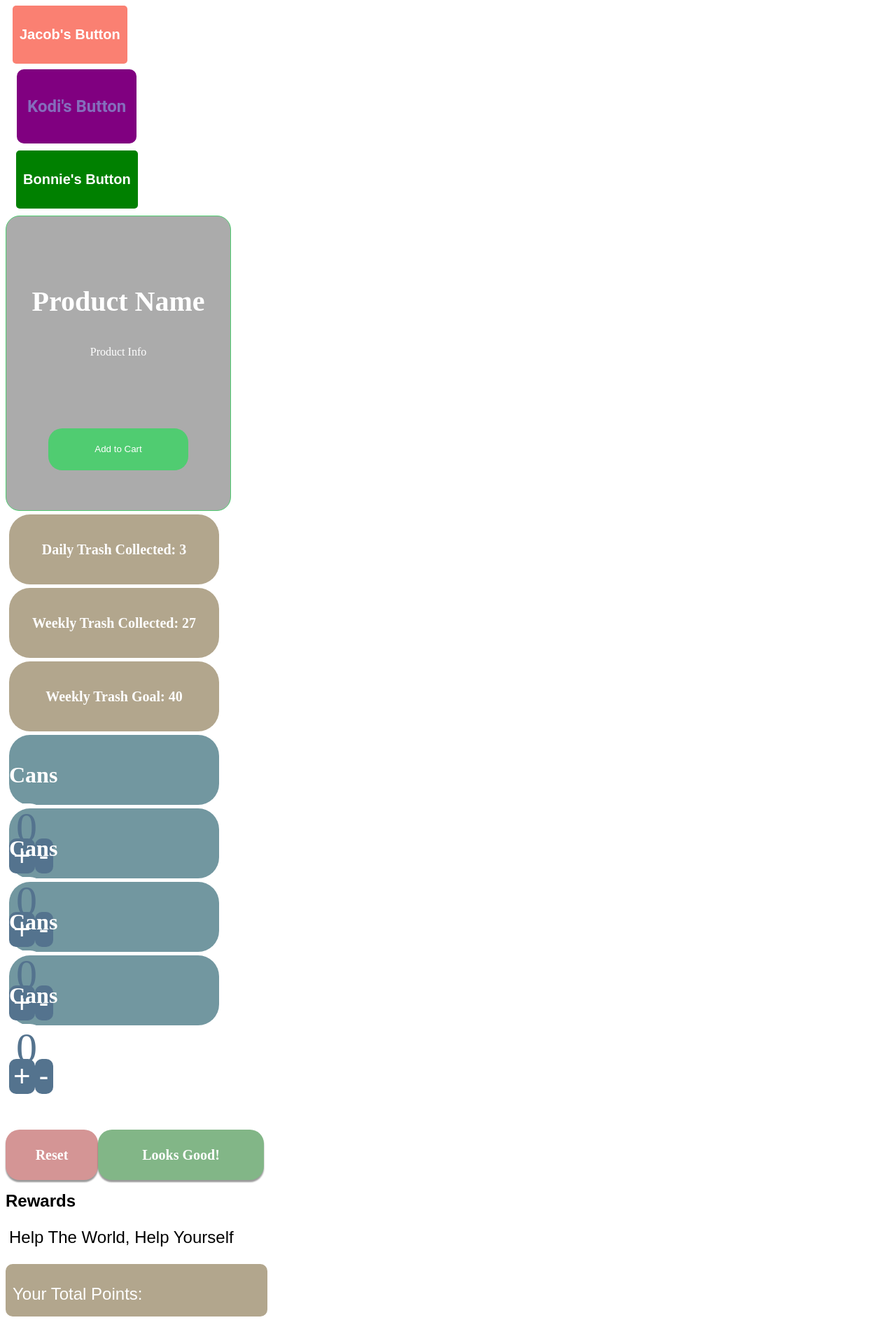
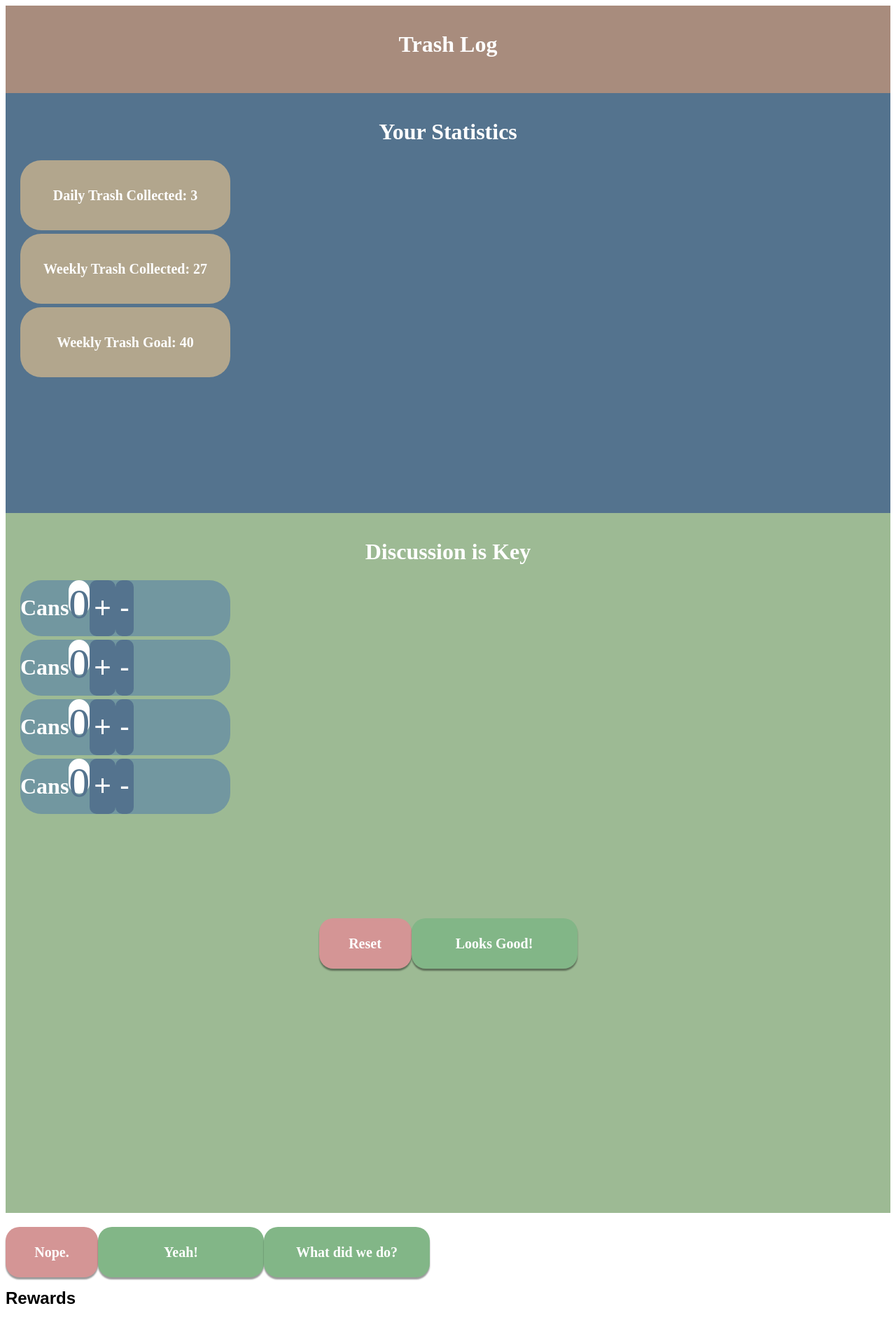
Before and after one commit to JacobCordes/group3_excersize4, a Next.js app: page / in a window 1280 px wide. Shown: the top 1896 px of the page at 70% size. Built offline with nearby package versions, Linux system fonts and the light colour scheme.

Commit message:
Added Page Layout

```diff
--- a/comps/TrashLogComponents/Discussion/index.js
+++ b/comps/TrashLogComponents/Discussion/index.js
@@ -7,7 +7,7 @@ import styled from 'styled-components';
 
 
 const DivCont = styled.div `
-display;flex;
+display:flex;
 margin:5px;
 background-color:#7297A0;
 max-width:300px;
--- a/pages/index.js
+++ b/pages/index.js
@@ -15,23 +15,71 @@ import SquareImages from '../comps/RewardsComps/HelpYourselfComp';
 
 
 const HomeCont = styled.div`
-  .header {
-    display:flex;
-    justify-content:center;
-    align-items:center;
-    padding:10px;
-  }
 
-  .bottom {
-    display:flex;
+html, body{
+  margin:0px;
+  padding:0px;
+}
 
-    .left {
-      display:flex;
-      flex-direction:column;
-      padding:10px;
-    }
+.top{
+  display:grid;
+  grid-template-columns: 1fr;
+  grid-auto-rows:125px;
+  text-align:center;
+  font-family:Martel Sans;
+  color:white;
+}
 
-    .right {
+
+.top > div{
+  background:white;
+  padding:1em;
+}
+
+.top > div:nth-child(odd){
+  background:#A88C7D;
+}
+
+.left{
+  display:grid;
+  grid-template-columns: 1fr;
+  grid-auto-rows:600px;
+  text-align:center;
+  font-family:Martel Sans;
+  color:white;
+  justify-content:center;
+}
+
+
+.left > div{
+  background:white;
+  padding:1em;
+}
+
+.left > div:nth-child(odd){
+  background:#54738E;
+}
+
+.mid{
+  display:grid;
+  grid-template-columns: 1fr;
+  grid-auto-rows:1000px;
+  text-align:center;
+  font-family:Martel Sans;
+  color:white;
+}
+
+
+.mid > div{
+  background:white;
+  padding:1em;
+}
+
+.mid > div:nth-child(odd){
+  background:#9DBA94;
+}
+
+    .bot {
       padding:10px;
     }
 
@@ -40,13 +88,22 @@ const HomeCont = styled.div`
 
 export default function Home() {
   return <HomeCont>
-  <JacobButton text="Jacob's Button" bgcolor="#FAD"/>
-  <KodiButton text="Kodi's Button" bgcolor="#856DBC" />
-  <BonnieButton text="Bonnie's Button"/>
-  <TylerButton/>
+
+
+    <div className="top"><div>
+      <h1>Trash Log</h1>
+      </div></div>
+
+    <div className="left"><div>
+      <h1>Your Statistics</h1>
   <DailyTrash/>
   <DailyTrash text="Weekly Trash Collected: 27"/>
   <DailyTrash text="Weekly Trash Goal: 40"/>
+      </div></div>
+
+    <div className="mid"><div>
+  <h1>Discussion is Key</h1>
+
   <TrashInputs />
   <TrashInputs />
   <TrashInputs />
@@ -54,9 +111,22 @@ export default function Home() {
   <br></br> <br></br> <br></br> <br></br> <br></br> <br></br> <br></br> <br></br>
 <RedButton/>
 <GreenButton/>
-<RewardsHeading/>
-<RewardsSubhead/>
-<Points/>
-<SquareImages/>
+      </div></div>
+
+
+    <div className="bot"></div>
+
+
+  {/* <JacobButton text="Jacob's Button" bgcolor="#FAD"/>
+  <KodiButton text="Kodi's Button" bgcolor="#856DBC" />
+  <BonnieButton text="Bonnie's Button"/>
+  <TylerButton/> */}
+  <RedButton text="Nope."/>
+  <GreenButton text="Yeah!"/>
+  <GreenButton text="What did we do?"/>
+  <RewardsHeading/>
+  <RewardsSubhead/>
+  <Points/>
+< SquareImages/>
          </HomeCont>
 }
```
